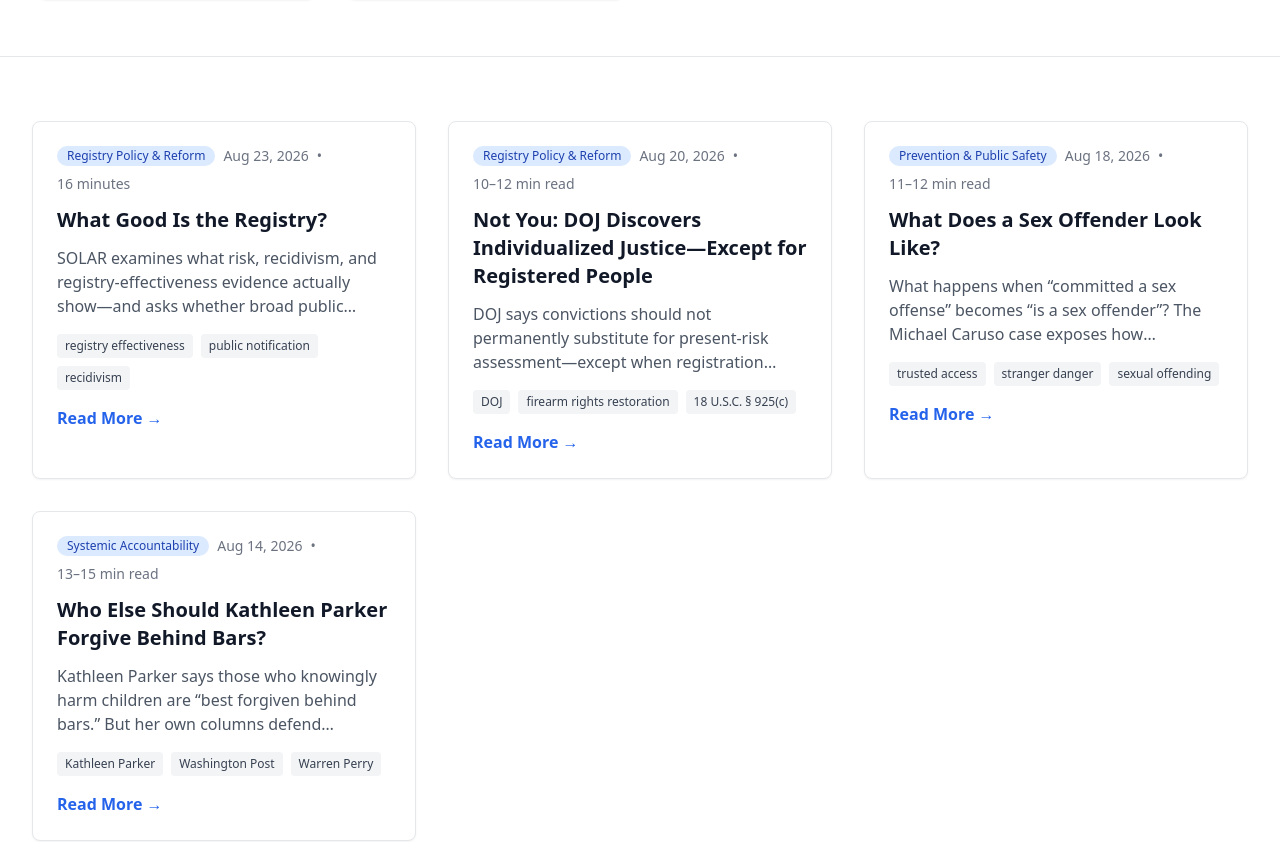
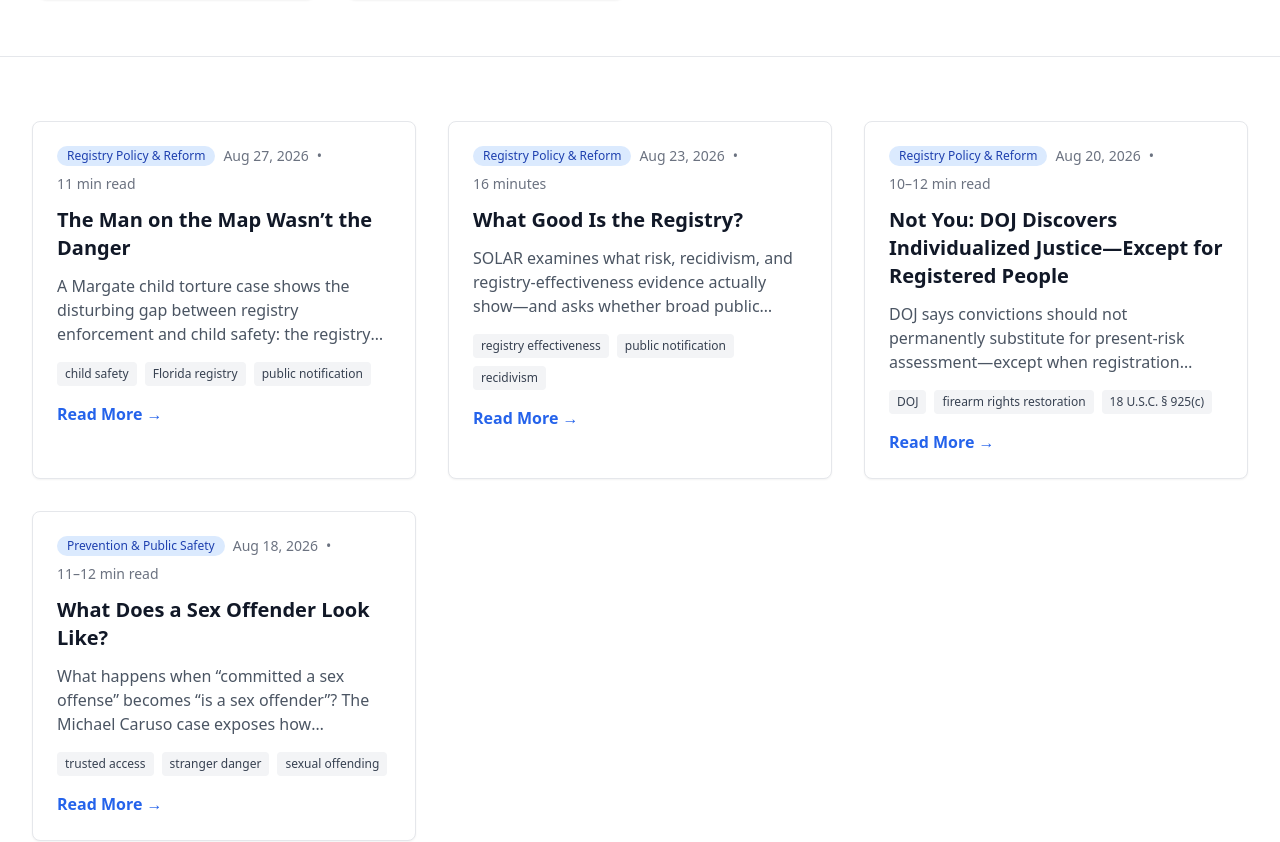
Before and after one commit to projectsolarrecon/Solar, a React (Vite) app: page /blog in a window 1280 px wide. Shown: the part 2503-3345 px from the top of the page. Built offline with nearby package versions, Linux system fonts and the light colour scheme.

Commit message:
Update blogPosts.ts

```diff
--- a/src/data/blogPosts.ts
+++ b/src/data/blogPosts.ts
@@ -12,6 +12,30 @@ export interface BlogPost {
 
 export const allBlogPosts: BlogPost[] = [
   // Insert this object at the TOP of the exported array (newest-first):
+{
+  id: "the-man-on-the-map-wasnt-the-danger",
+  title: "The Man on the Map Wasn’t the Danger",
+  excerpt:
+    "A Margate child torture case shows the disturbing gap between registry enforcement and child safety: the registry found a violation, but it did not find the child.",
+  author: "The SOLAR Project",
+  date: "Aug 27, 2026",
+  readTime: "11 min read",
+  category: "Registry Policy & Reform",
+  tags: [
+    "child safety",
+    "Florida registry",
+    "public notification",
+    "registry enforcement",
+    "family violence",
+    "trusted access",
+    "child protection",
+    "RECON",
+    "unequal accountability",
+    "child safety theater",
+    "Margate",
+  ],
+  path: "/blog/the-man-on-the-map-wasnt-the-danger",
+},
 {
   id: "what-good-is-the-registry",
   title: "What Good Is the Registry?",
```
